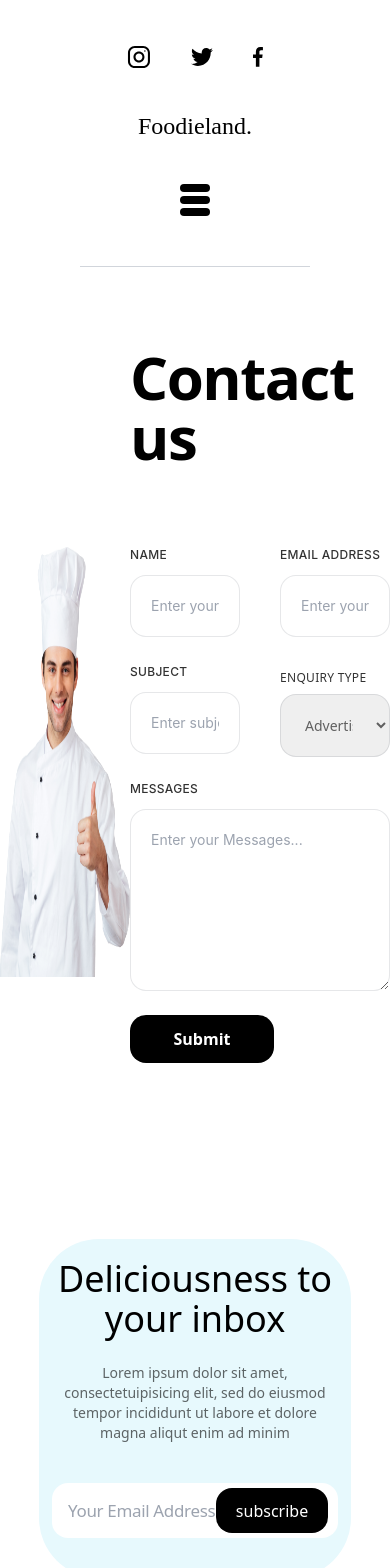
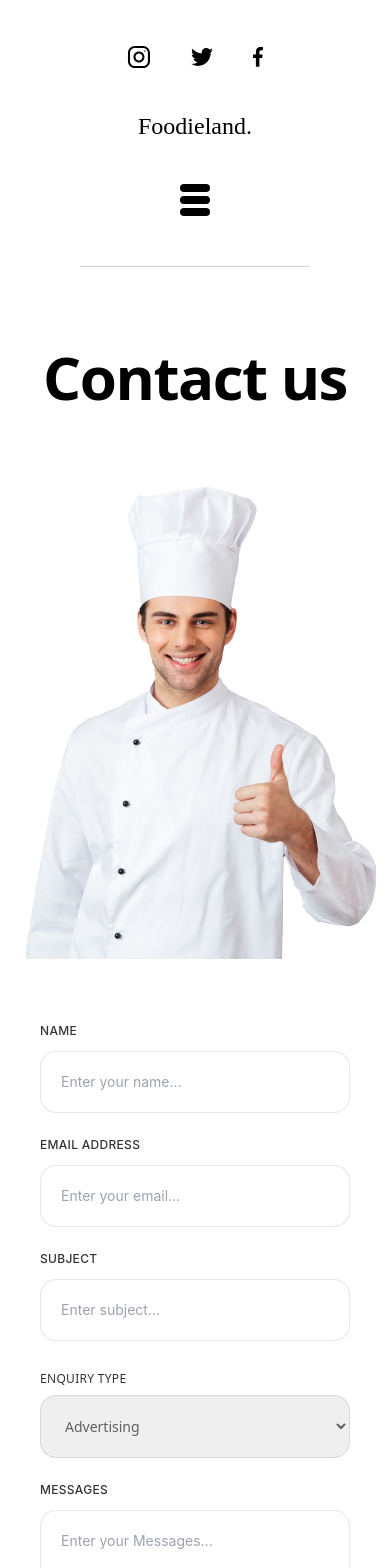
Before and after one commit to foodieland-project/foodieland-frontend, a React (Create React App) app: page /contact in a window 390 px wide. Shown: the top 1568 px of the page. Built offline with nearby package versions, Linux system fonts and the light colour scheme.

Commit message:
contact section responsived

```diff
--- a/src/components/BasicComponents/contact/index.jsx
+++ b/src/components/BasicComponents/contact/index.jsx
@@ -15,12 +15,12 @@ const options = [
 const Contact = (props) => {
     return (
         <>
-        <div className='grid grid-cols-3 w-full my-20' >
+        <div className='flex justify-center lg:grid lg:grid-cols-3 w-full my-20' >
             <h2 className="text-6xl font-semibold tracking-tight col-start-2" >Contact us</h2>
         </div>
-        <div className="grid grid-cols-3 mb-44" >
-        <img src="http://localhost:3000/images/cooker/Cook-contact.png" alt="Cook" className='h-5/6'/>
-            <form className='grid grid-cols-2 grid-rows-4 gap-x-10 col-span-2  '>
+        <div className="flex flex-col lg:grid lg:grid-cols-3 mb-44" >
+        <img src="http://localhost:3000/images/cooker/Cook-contact.png" alt="Cook" className='mb-16 justify-self-center self-center lg:h-5/6 ml-3'/>
+            <form className=' flex flex-col px-10 sm:px-32 lg:grid lg:grid-cols-2 lg:grid-rows-4 gap-x-10 lg:col-span-2 lg:px-5  '>
                 <Input id="name" label="NAME" type="text" placeholder="Enter your name..." />
                 <Input id="email" label="EMAIL ADDRESS" type="text" placeholder="Enter your email..." />
                 <Input id="subject" label="SUBJECT" type="text" placeholder="Enter subject..." />
```
